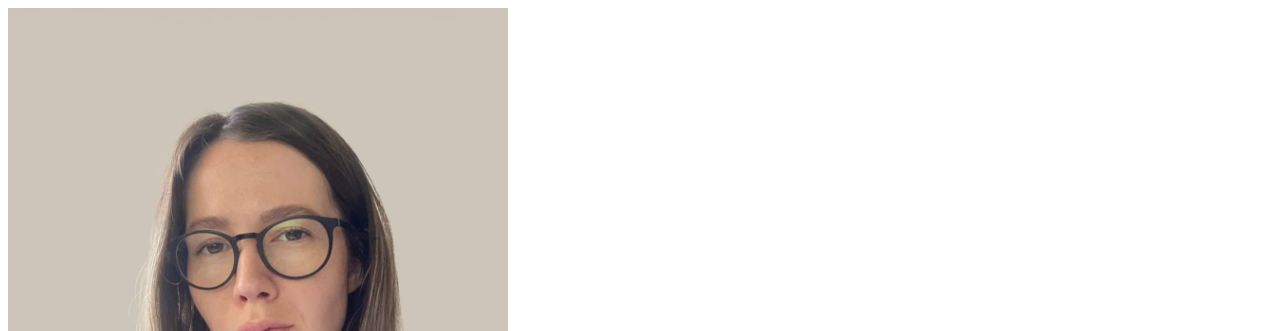
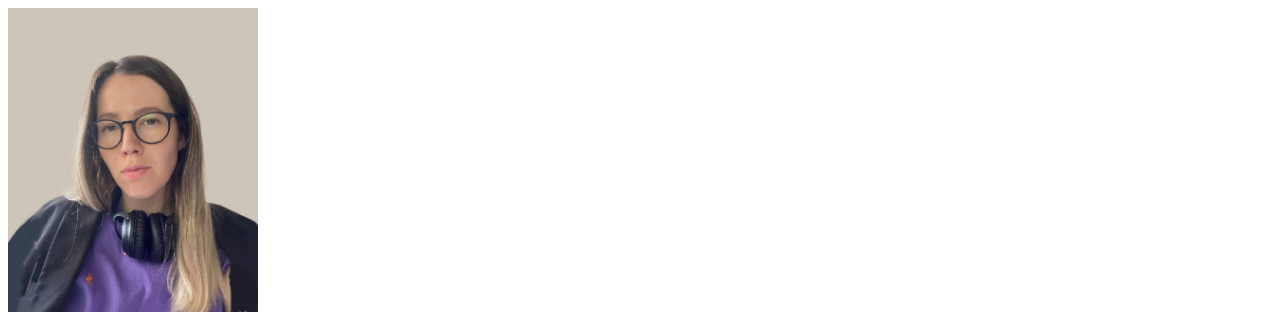
Before and after one commit to Alesia-Abaeva/resume, a plain HTML site: page index.html in a window 1280 px wide. Shown: the top 331 px of the page. Drawn offline with Linux system fonts and the light colour scheme.

Commit message:
Update index.html

```diff
--- a/index.html
+++ b/index.html
@@ -11,7 +11,7 @@
 <body>
   <img src="photo_1.jpg"
 alt="Фотография Абаевой Алеси"
-width="500">
+width="250">
     <h1>АБАЕВА АЛЕСЯ</h1>
        <p><EM>Изучаю програмирование, чтобы погасить за ипотеку не в 60 лет.</EM>
         <hr color="black">
```
